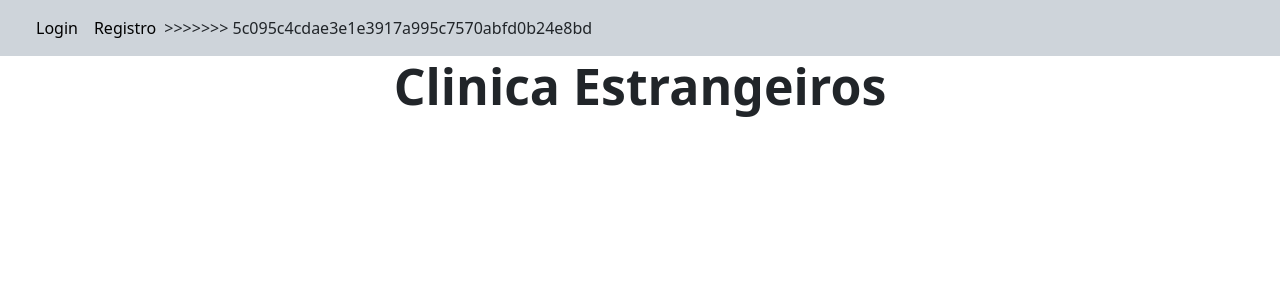
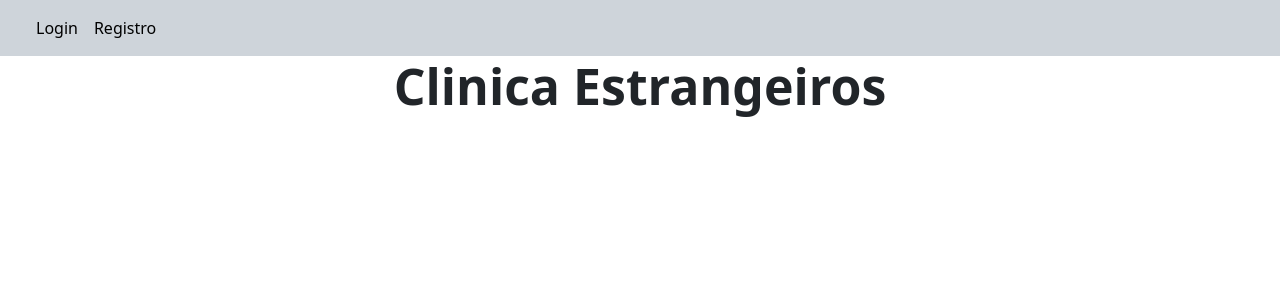
Before and after one commit to laysasiqueira/clinica, a Flask app: page / in a window 1280 px wide. Shown: the top 300 px of the page. Run offline with Flask 3, Linux system fonts and the light colour scheme; some libraries are stand-ins or nearby versions.

Commit message:
Update navbar.html

```diff
--- a/projeto/templates/include/navbar.html
+++ b/projeto/templates/include/navbar.html
@@ -15,7 +15,6 @@
         </li>
         <hr>
       </ul>
->>>>>>> 5c095c4cdae3e1e3917a995c7570abfd0b24e8bd
     </div>
   </div>
 </nav>
```
